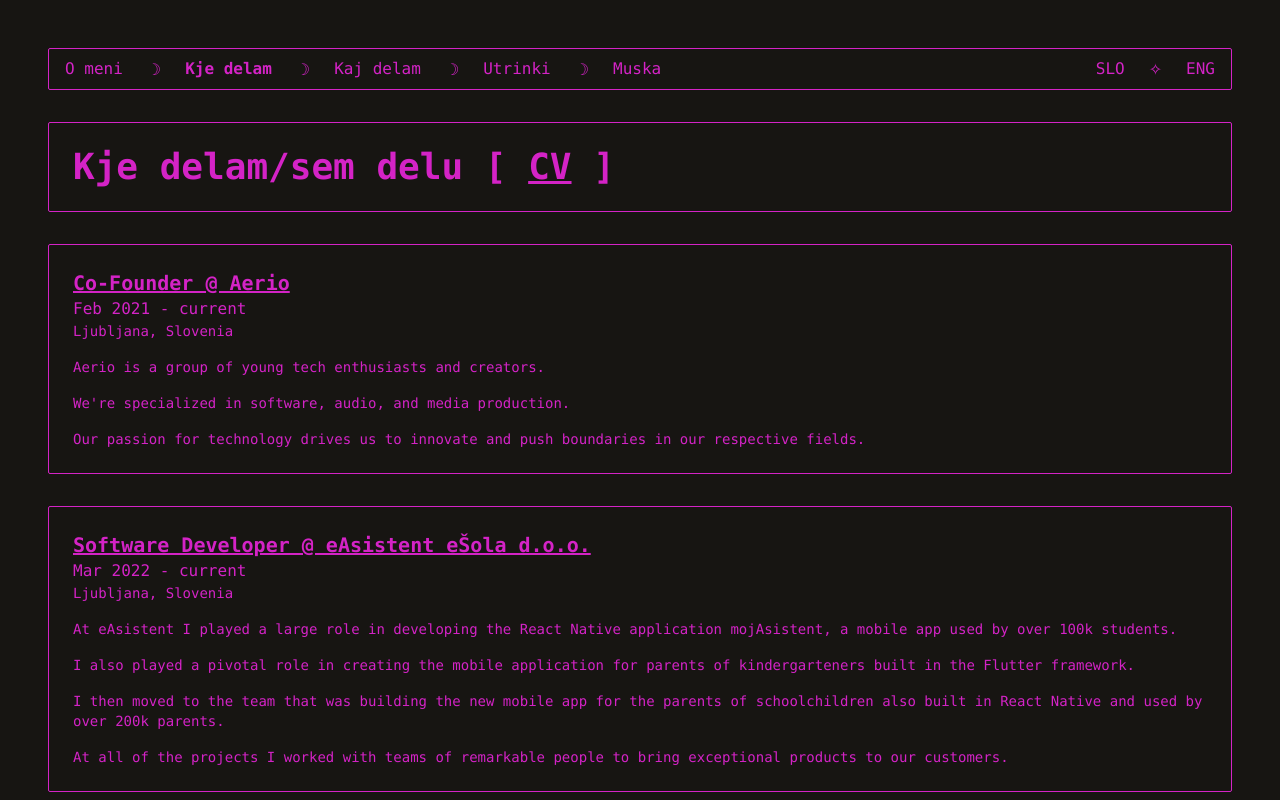
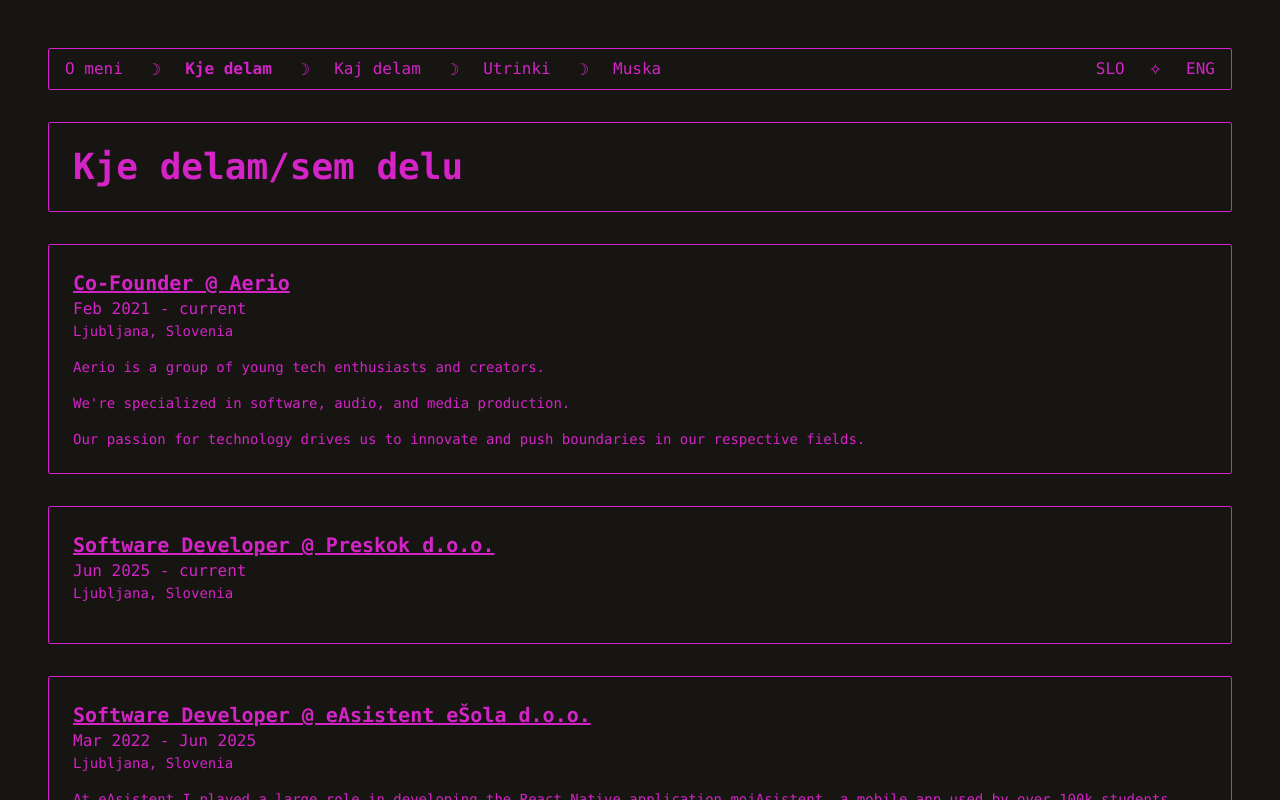
Before and after one commit to aikenahac/website, a SvelteKit app: page /work in a window 1280 px wide. Shown: the top 800 px of the page. Built offline with nearby package versions, Linux system fonts and the light colour scheme; no server answers.

Commit message:
Update work

```diff
--- a/src/lib/i18n/en/work.json
+++ b/src/lib/i18n/en/work.json
@@ -7,6 +7,11 @@
     "description": "Aerio is a group of young tech enthusiasts and creators.",
     "description2": "We're specialized in software, audio, and media production.",
     "description3": "Our passion for technology drives us to innovate and push boundaries in our respective fields."
+  },
+  "preskok": {
+    "title": "Software Developer @ Preskok d.o.o.",
+    "location": "Ljubljana, Slovenia",
+    "description": ""
   },
   "easistent": {
     "title": "Software Developer @ eAsistent eŠola d.o.o.",
--- a/src/lib/i18n/sl/work.json
+++ b/src/lib/i18n/sl/work.json
@@ -7,6 +7,11 @@
     "description": "Aerio is a group of young tech enthusiasts and creators.",
     "description2": "We're specialized in software, audio, and media production.",
     "description3": "Our passion for technology drives us to innovate and push boundaries in our respective fields."
+  },
+  "preskok": {
+    "title": "Software Developer @ Preskok d.o.o.",
+    "location": "Ljubljana, Slovenia",
+    "description": ""
   },
   "easistent": {
     "title": "Software Developer @ eAsistent eŠola d.o.o.",
--- a/src/routes/work/+page.svelte
+++ b/src/routes/work/+page.svelte
@@ -15,10 +15,18 @@
       description3: $t('work.aerio.description3'),
     },
     {
+      title: $t('work.preskok.title'),
+      location: $t('work.preskok.location'),
+      start: 'Jun 2025',
+      end: $t('work.current'),
+      url: 'https://preskok.si',
+      description: $t('work.preskok.description'),
+    },
+    {
       title: $t('work.easistent.title'),
       location: $t('work.easistent.location'),
       start: 'Mar 2022',
-      end: $t('work.current'),
+      end: 'Jun 2025',
       url: 'https://www.easistent.com',
       description: $t('work.easistent.description'),
       description2: $t('work.easistent.description2'),
@@ -80,7 +88,8 @@
 
 <div class="mt-8 flex w-full flex-col gap-4 rounded-sm border border-aipink p-6">
   <h1 class="font-mono text-4xl font-bold text-aipink">
-    {$t('work.title')} [ <a class="underline" href="/cv.pdf" target="_blank">CV</a> ]
+    {$t('work.title')}
+    <!-- [ <a class="underline" href="/cv.pdf" target="_blank">CV</a> ] -->
   </h1>
 </div>
 
```
